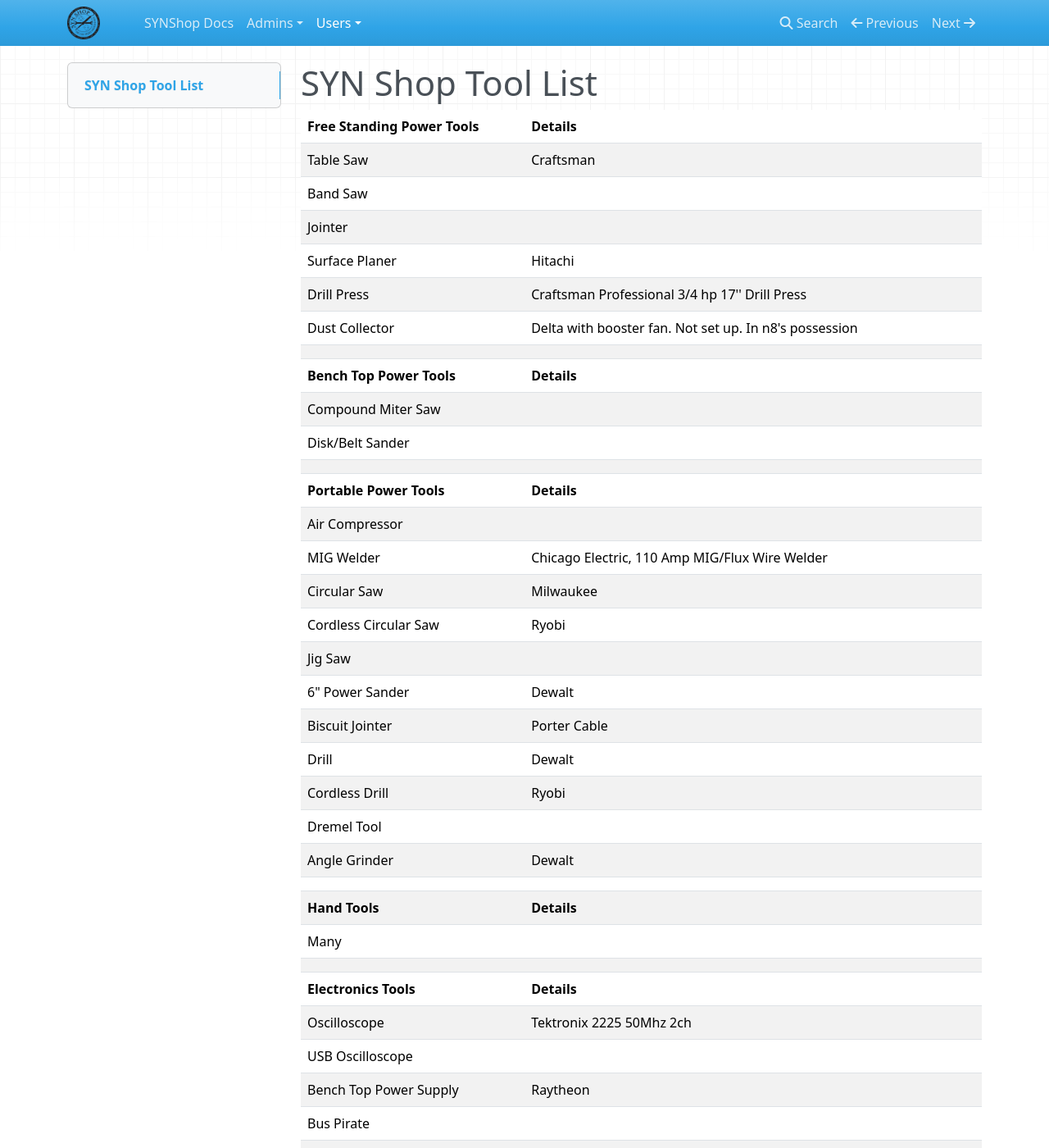
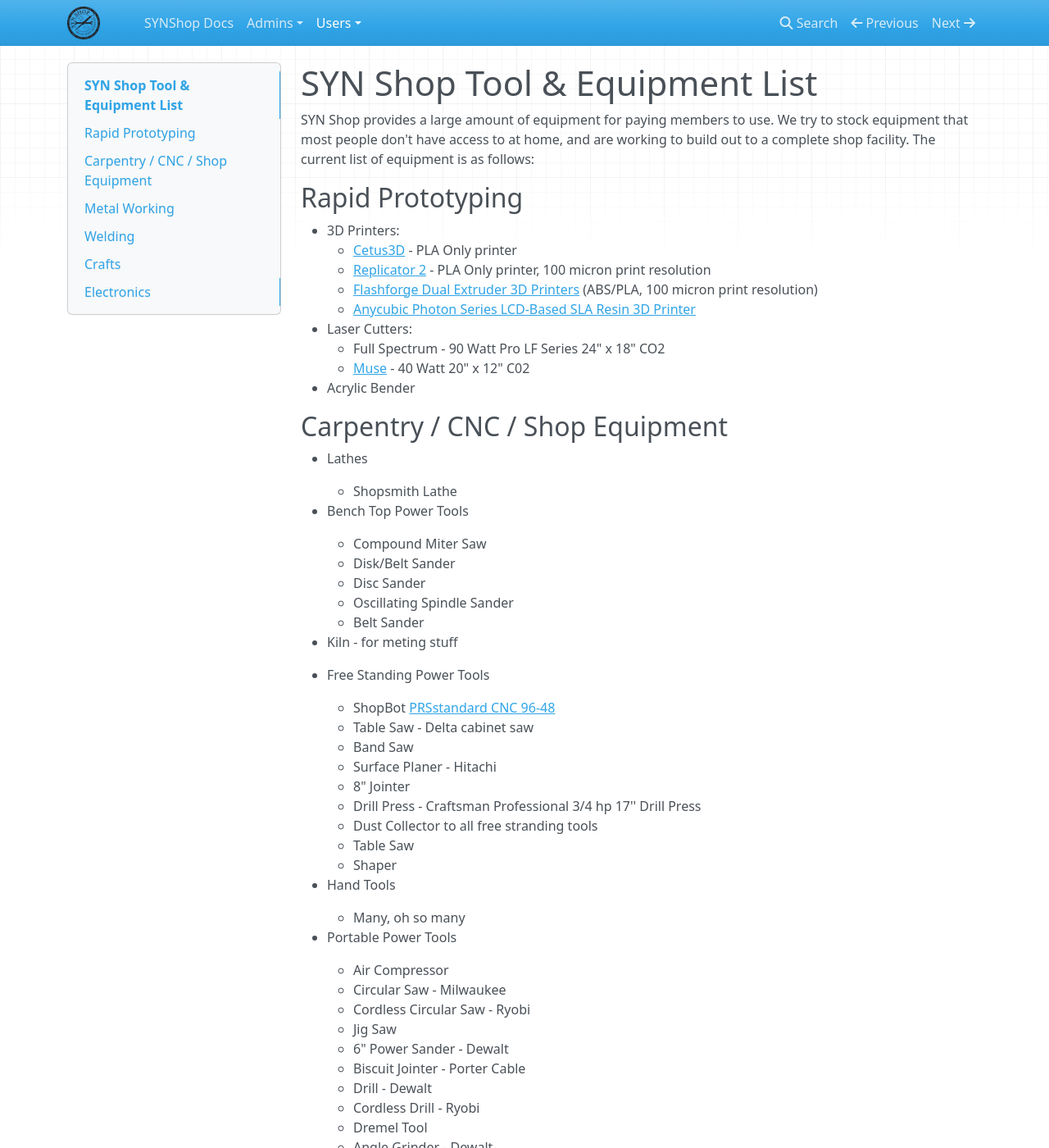
Before and after one commit to synshop/rtfm, an MkDocs documentation site: the page built from docs/users/SYN Shop Tool List.md, in a window 1280 px wide and 1400 px high. Shown: the whole window at 82% size. Built offline with MkDocs 1.6.1, drawn with Linux system fonts in a browser that asks for light colours; nearby versions of some CDN libraries; some of the changed text lies outside the part shown.

Commit message:
fix equipment list after last updte

```diff
--- a/docs/users/SYN Shop Tool List.md
+++ b/docs/users/SYN Shop Tool List.md
@@ -1,49 +1,111 @@
-# SYN Shop Tool List
+# SYN Shop Tool & Equipment List
+
+SYN Shop provides a large amount of equipment for paying members to use. We
+try to stock equipment that most people don't have access to at home, and are working to build out to a complete shop facility. The current list of equipment is as follows:
+
+## Rapid Prototyping
+
+* 3D Printers:
+    * [Cetus3D](https://www.cetus3d.com/) - PLA Only printer
+    *  [Replicator 2](https://www.makerbot.com/) - PLA Only printer, 100 micron print resolution
+    *  [Flashforge Dual Extruder 3D Printers](https://store.flashforge.com/) (ABS/PLA, 100 micron print resolution)
+    *  [Anycubic Photon Series LCD-Based SLA Resin 3D Printer](https://www.anycubic.com/collections/anycubic-photon-3d-printers/products/anycubic-photon-3d-printer)
+* Laser Cutters:
+    *  Full Spectrum -  90 Watt Pro LF Series 24" x 18" CO2
+    *  [Muse](https://fslaser.com/Product/Muse) - 40 Watt 20" x 12" C02
+* Acrylic Bender
+
+## Carpentry / CNC / Shop Equipment
+
+* Lathes
+    * Shopsmith Lathe
+
+* Bench Top Power Tools
+    * Compound Miter Saw
+    * Disk/Belt Sander
+    * Disc Sander
+    * Oscillating Spindle Sander
+    * Belt Sander
+
+* Kiln - for meting stuff
+
+* Free Standing Power Tools
+    * ShopBot [PRSstandard CNC 96-48](https://www.shopbottools.com/products/standard)
+    * Table Saw - Delta cabinet saw
+    * Band Saw
+    * Surface Planer - Hitachi
+    * 8" Jointer
+    * Drill Press - Craftsman Professional 3/4 hp 17'' Drill Press
+    * Dust Collector to all free stranding tools
+    * Table Saw
+    * Shaper
+
+* Hand Tools
+    * Many, oh so many
+
+* Portable Power Tools
+    * Air Compressor
+    * Circular Saw - Milwaukee
+    * Cordless Circular Saw - Ryobi
+    * Jig Saw
+    * 6" Power Sander - Dewalt
+    * Biscuit Jointer - Porter Cable
+    * Drill - Dewalt
+    * Cordless Drill - Ryobi
+    * Dremel Tool
+    * Angle Grinder - Dewalt
+
+## Metal Working
+
+* Cincinnati Knee Mill
+* Mini Metal Lathe
+* 10"x42" Metal Lathe
+* Vertical Metal Bandsaw
+* Horizontal Metal Bandsaw
+* Drill Press
+
+## Welding
+
+* MIG Welder - Chicago Electric, 110 Amp MIG/Flux Wire Welder
+* Stick Welder
+
+## Crafts
+
+* Industrial Sewing Machine
+* Singer 4411 Sewing Machine
+* Serger
+* Loom
+* Silhouette Cameo Vinyl/Craft cutter
+* Grommet Press with die sizes 0,2,and 4.
+* Snap Press (from Kampress.com with die sizes T3 and T5
+* Airbrush and Compressor
+* Basic craft-painting supplies
+* Mini-vacuformer kit
+* Leatherworking tools and punches/stamps
+* Taig Micro-lathe
+
+## Electronics
+
+* Soldering Irons
+* Multimeters
+* Heat Guns
+* Oscilloscope - Tektronix 2225 50Mhz 2ch
+* USB Oscilloscope
+* Signal Generator
+* Bench Top Power Supply - Raytheon
+* Bus Pirate
+* Digital Multi Meter
+* SMD Hotair rework station
+* Miscellaneous circuitry parts
+
+ If you have equipment you are willing to donate, or would like to see us
+ purchase, make a comment below, or [contact us](https://synshop.org/contact).
 
 
 
-Free Standing Power Tools | Details
---------------------------|---------
-Table Saw | Craftsman
-Band Saw
-Jointer
-Surface Planer | Hitachi
-Drill Press | Craftsman Professional 3/4 hp 17'' Drill Press
-Dust Collector | Delta with booster fan. Not set up. In n8's possession | Own
-| |
-**Bench Top Power Tools** | **Details** | **Ownership**
-Compound Miter Saw
-Disk/Belt Sander
-| |
-**Portable Power Tools** | **Details** | **Ownership**
-Air Compressor
-MIG Welder | Chicago Electric, 110 Amp MIG/Flux Wire Welder
-Circular Saw | Milwaukee
-Cordless Circular Saw | Ryobi
-Jig Saw
-6" Power Sander | Dewalt
-Biscuit Jointer | Porter Cable
-Drill | Dewalt
-Cordless Drill | Ryobi
-Dremel Tool
-Angle Grinder | Dewalt
-| |
-**Hand Tools** | **Details** | **Ownership**
-Many
-| |
-**Electronics Tools** | **Details** | **Ownership**
-Oscilloscope | Tektronix 2225 50Mhz 2ch | Own
-USB Oscilloscope
-Bench Top Power Supply | Raytheon | Own
-Bus Pirate
-Digital Multi Meter
-Digital Multi Meter
-SMD Hotair rework station
-| |
-**Other Tools** | **Details** | **Ownership**
-RepRap Mendel 3D printer
-Makerbot 3D Printer | MK6 extruder. Heated build platform. In Brian's possession. | Own
-Laser Cutter | 40W Hobby laser from Full Spectrum Engineering
-Kiln | for meting stuff | Own
+
+
+
+
 
 SYN Shop V 1.0 tool list on [Google Docs](https://docs.google.com/spreadsheet/pub?hl=en_US&hl=en_US&key=0AiEeg-U7TrF4dEo1WFdSYWdCcXZYNUR2N0RNajNHSVE&single=true&gid=0&output=html).
```
